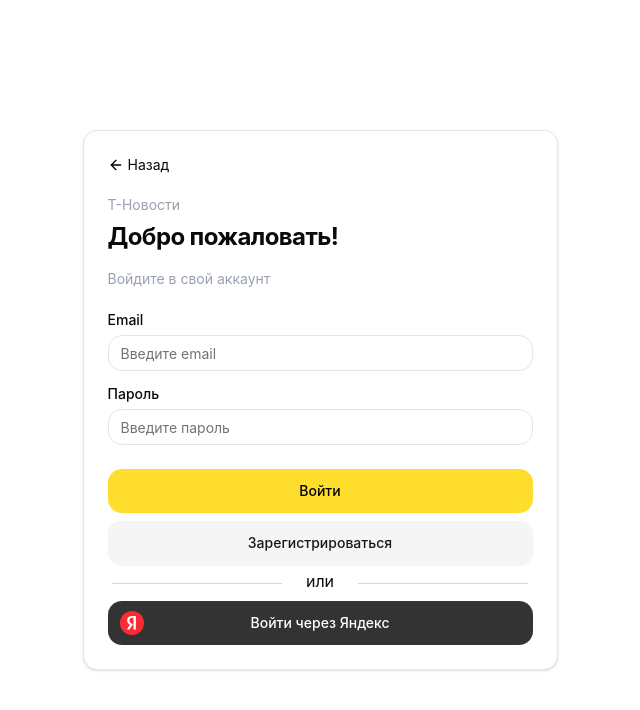
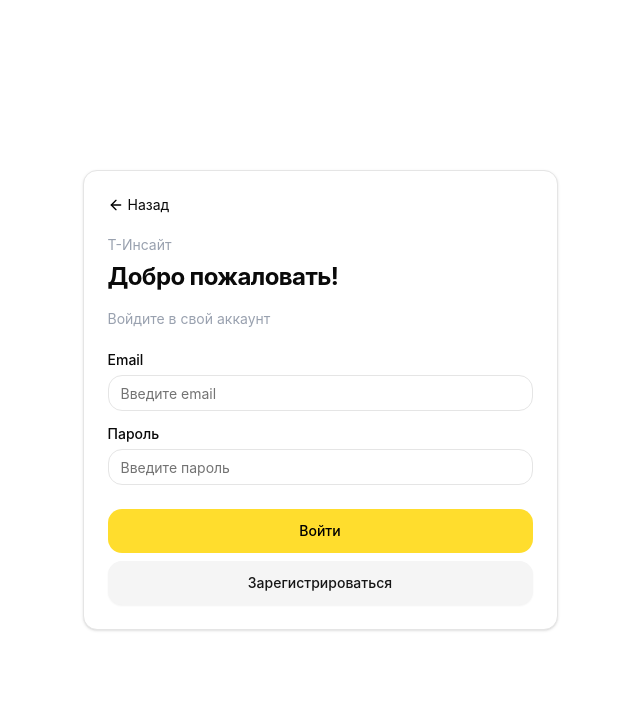
Before and after one commit to Yarik8706/hachaton-prod-cheb-nextjs, a Next.js app: page /login in a window 1280 px wide. Shown: the top 710 px of the page, without its empty margins (320-960 px from the left). Built offline with nearby package versions, Linux system fonts and the light colour scheme.

Commit message:
fix title

```diff
--- a/src/components/forms/AuthForm.tsx
+++ b/src/components/forms/AuthForm.tsx
@@ -162,14 +162,6 @@
 							Зарегистрироваться
 						</Button>
 					</Link>
-					<div className="flex w-full justify-center items-center gap-2">
-						<div className={'w-[40%] h-[1px] bg-gray-300'}></div>
-						<div className="mx-4 mt-[-4px]">или</div>
-						<div className={'w-[40%] h-[1px] bg-gray-300'}></div>
-					</div>
-
-
-					<YandexButton />
 				</CardFooter>
 			</Card>
 		</div>
--- a/src/components/forms/RegForm.tsx
+++ b/src/components/forms/RegForm.tsx
@@ -175,12 +175,6 @@
 									className='w-full bg-[var(--main-color)] hover:bg-yellow-500 transition text-black px-5 py-3 rounded-xl text-sm font-medium'>
 						Зарегистрироваться
 					</button>
-					<div className="flex w-full justify-center items-center gap-2">
-						<div className={'w-[40%] h-[1px] bg-gray-300'}></div>
-						<div className="mx-4 mt-[-4px]">или</div>
-						<div className={'w-[40%] h-[1px] bg-gray-300'}></div>
-					</div>
-					<YandexButton />
 				</CardFooter>
 
 			</Card>
--- a/src/config/site.config.ts
+++ b/src/config/site.config.ts
@@ -1,5 +1,5 @@
 export const siteConfig = {
-  title: "Т-Новости",
+  title: "Т-Инсайт",
   description: "Быстрый просмотр актуальных IT новостей, специально для вас",
   showMockData: false,
   firstSectionItems: ["Ну вот типо это можем", "Еще вот это кстати", "Ну и вот это дополнительно"]
```
